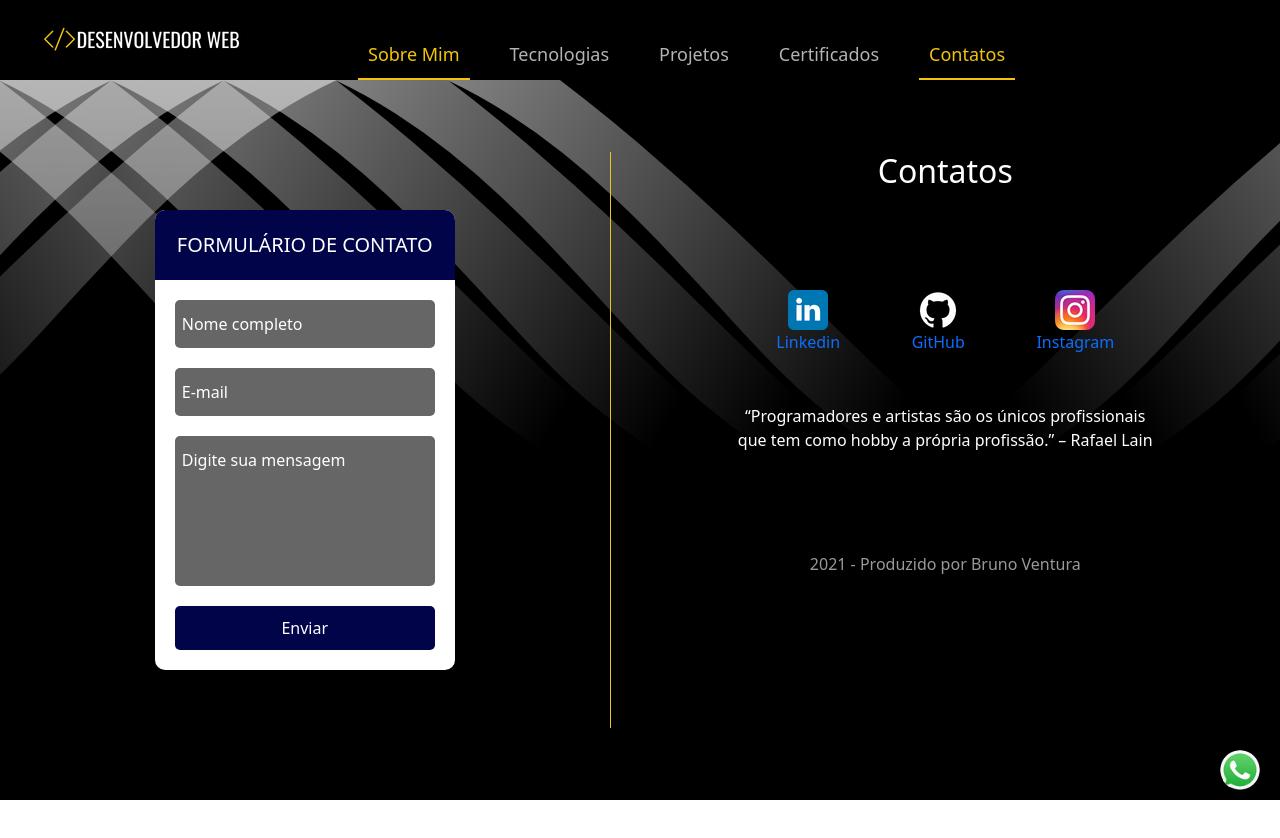
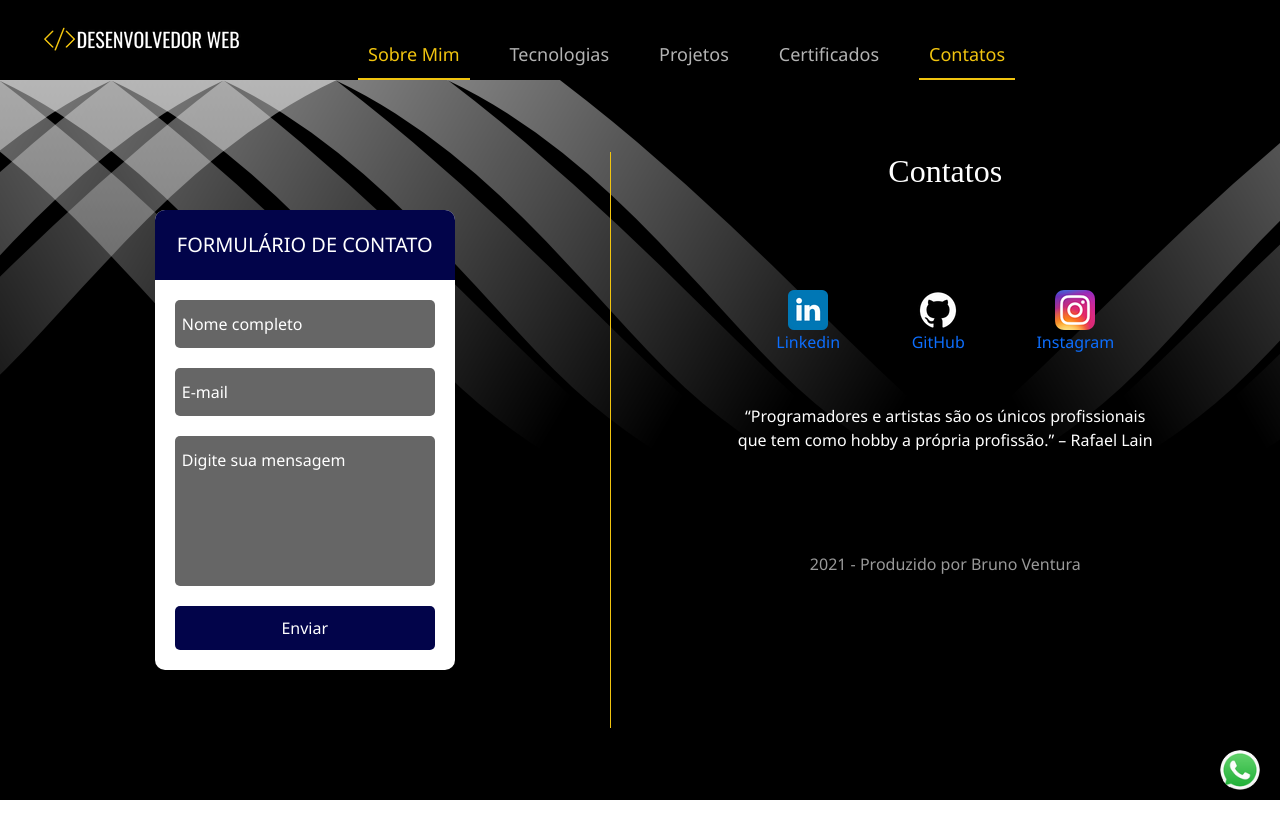
Before and after one commit to brunoventura123/Bruno, a React (Create React App) app: page /contact in a window 1280 px wide. Shown: the top 838 px of the page. Built offline with nearby package versions, Linux system fonts and the light colour scheme.

Commit message:
Styles midificate

```diff
--- a/public/index.html
+++ b/public/index.html
@@ -23,22 +23,7 @@
       integrity="sha384-cVKIPhGWiC2Al4u+LWgxfKTRIcfu0JTxR+EQDz/bgldoEyl4H0zUF0QKbrJ0EcQF"
       crossorigin="anonymous"
     ></script>
-    <style>
-      @import url("https://fonts.googleapis.com/css2?family=Noto+Sans:ital,wght@0,400;0,700;1,400&display=swap");
-      @import url("https://fonts.googleapis.com/css2?family=Open+Sans:ital,wght@1,300&display=swap");
-
-      * {
-        margin: 0;
-        padding: 0;
-        box-sizing: border-box;
-      }
-      body {
-        color: #fff;
-        height: 100vh;
-        overflow: hidden;
-        font-family: "Noto Sans", sans-serif;
-      }
-    </style>
+    <style></style>
     <title>Bruno Ventura - Portifolio</title>
   </head>
   <body>
--- a/src/components/Header/index.tsx
+++ b/src/components/Header/index.tsx
@@ -21,7 +21,7 @@ export function Header() {
     return(
         <C.Container>
         <Navbar className="nav" color="transparent" dark expand="md">
-            <NavbarBrand href="#"><img width="200px" height="auto" src={Logo} alt="Logo do site" /></NavbarBrand>
+            <NavbarBrand to="/"><img width="200px" height="auto" src={Logo} alt="Logo do site" /></NavbarBrand>
             <NavbarToggler onClick={toggle} />
             <Collapse isOpen={isOpen} navbar>
                 <Nav className="mr-auto" navbar>
--- /dev/null
+++ b/src/index.css
@@ -0,0 +1,14 @@
+@import url("https://fonts.googleapis.com/css2?family=Noto+Sans:ital,wght@0,400;0,700;1,400&display=swap");
+@import url("https://fonts.googleapis.com/css2?family=Open+Sans:ital,wght@1,300&display=swap");
+
+* {
+  margin: 0;
+  padding: 0;
+  box-sizing: border-box;
+}
+body {
+  color: #fff;
+  height: 100vh;
+  overflow: hidden;
+  font-family: "Noto Sans", sans-serif;
+}
--- a/src/index.tsx
+++ b/src/index.tsx
@@ -2,6 +2,7 @@ import 'bootstrap/dist/css/bootstrap.min.css';
 import React from 'react';
 import ReactDOM from 'react-dom';
 import App from './App';
+import './index.css'
 
 ReactDOM.render(
   <React.StrictMode>
--- a/src/pages/About/styles.ts
+++ b/src/pages/About/styles.ts
@@ -33,7 +33,7 @@ export const TextArea = styled.div<{move:boolean}>`
 
     h1{
         font-size:70px;
-        font-weight:bold;
+        font-weight:normal;
         margin-bottom:20px;
 
     }
@@ -115,6 +115,7 @@ export const Modal = styled.div<{modal:boolean, opacitys:number}>`
     align-items:center;
     z-index:999;
     transition:all ease .5s;
+
 `
 export const ModalArea = styled.div<{opacitys:number}>`
     transition:all ease .5s;
@@ -166,6 +167,7 @@ export const Image = styled.div`
         font-weight:bold;
         color:#f3f3f3;
         text-align:center;
+        font-family:sans serif;
 
     }
 
@@ -219,6 +221,7 @@ export const Text = styled.div`
         animation-duration: 1.5s;
         animation-name: about;
         animation-iteration-count: infinite;
+        font-family:sans serif;
     }
     p{
         font-size:20px;
--- a/src/pages/Contact/styles.ts
+++ b/src/pages/Contact/styles.ts
@@ -164,12 +164,18 @@ export const SocialArea = styled.div`
     padding:0 30px;
     text-align:center;
 
+    h2{
+        font-family:sans serif;
+    }
+
     .socialarea{
         display:flex;
         justify-content: space-around;
         margin-top: 100px;
         padding:0 100px;
         text-align:center;
+
+
 
         a{
             text-decoration:none;
```
